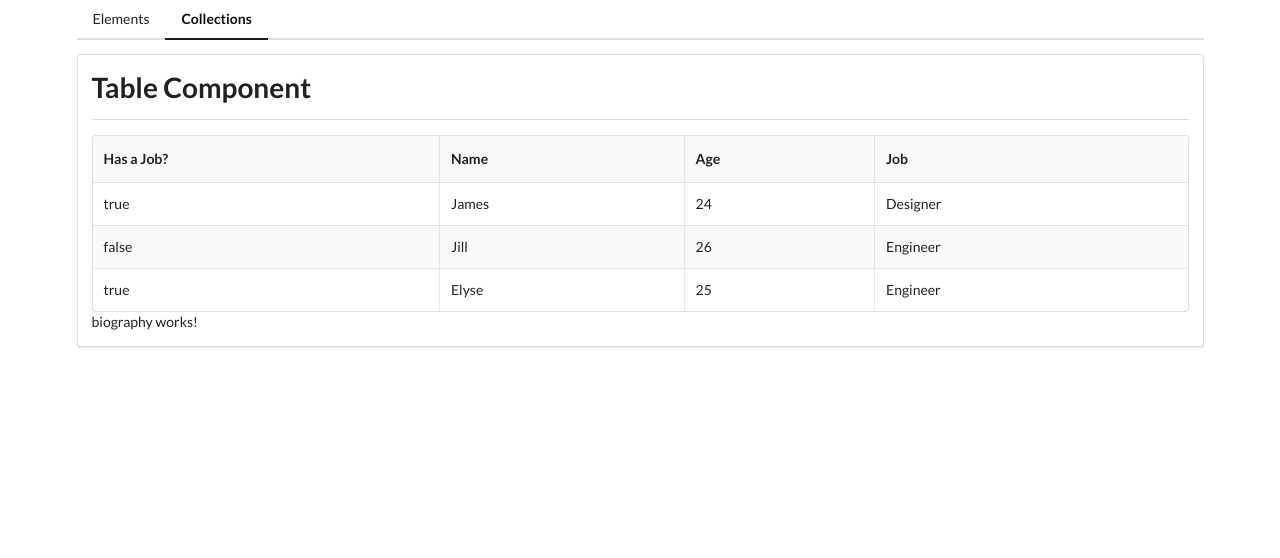
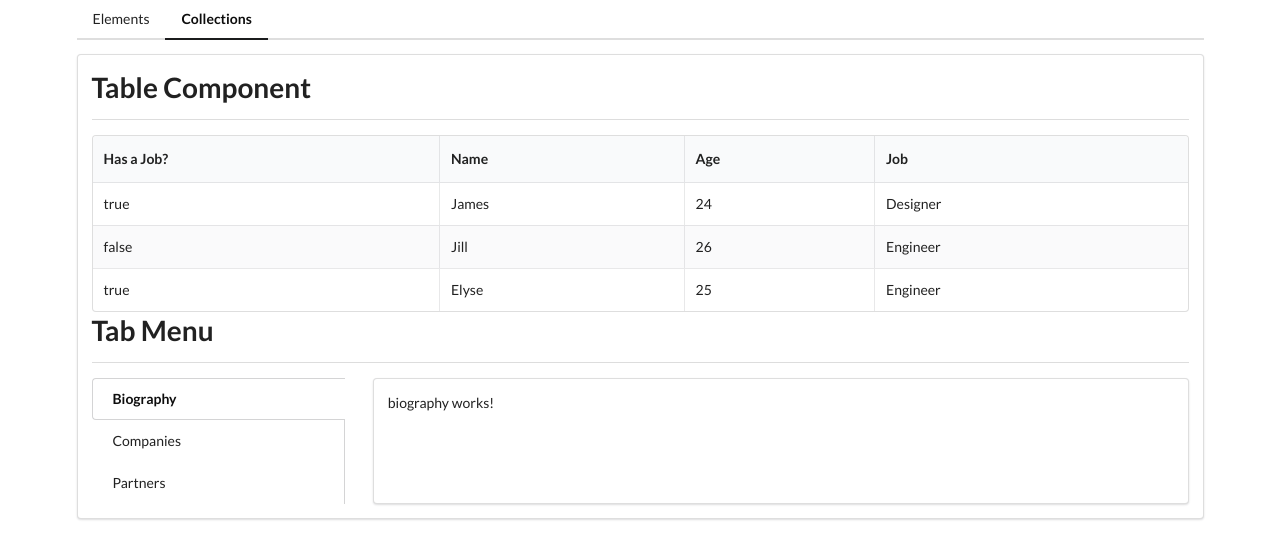
Before and after one commit to altafmquadri/comps-angular, an Angular app: page /collections in a window 1280 px wide. Shown: the top 558 px of the page. Built offline with nearby package versions, Linux system fonts and the light colour scheme.

Commit message:
add links and fix active path in collections-home

```diff
--- a/src/app/collections/collections-home/collections-home.component.html
+++ b/src/app/collections/collections-home/collections-home.component.html
@@ -1,4 +1,28 @@
 <app-divider>Table Component</app-divider>
 <app-table class="striped celled" [data]="data" [headers]="headers"></app-table>
 
-<router-outlet></router-outlet>
+<app-divider>Tab Menu</app-divider>
+<div class="ui grid">
+  <div class="four wide column">
+    <div class="ui vertical fluid tabular menu">
+      <a
+        class="item"
+        [routerLink]="['./']"
+        routerLinkActive="active"
+        [routerLinkActiveOptions]="{ exact: true }"
+        >Biography</a
+      >
+      <a class="item" routerLink="companies" routerLinkActive="active"
+        >Companies</a
+      >
+      <a class="item" routerLink="partners" routerLinkActive="active"
+        >Partners</a
+      >
+    </div>
+  </div>
+  <div class="twelve wide stretched column">
+    <div class="ui segment">
+      <router-outlet></router-outlet>
+    </div>
+  </div>
+</div>
```
